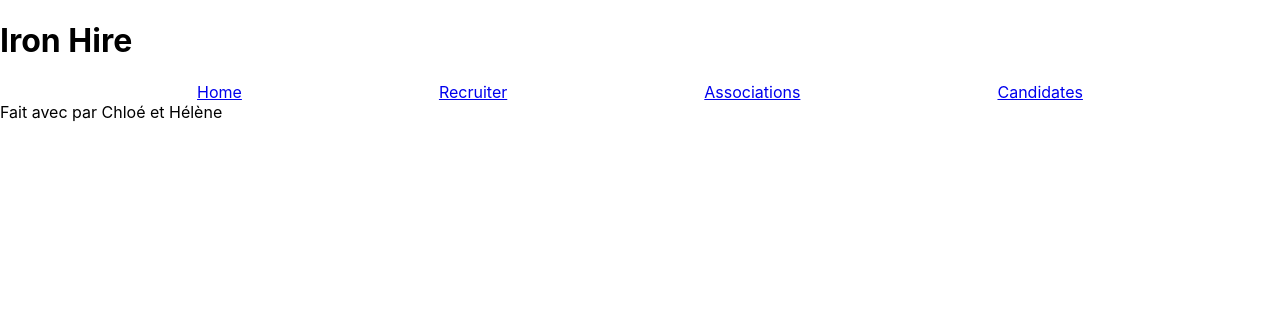
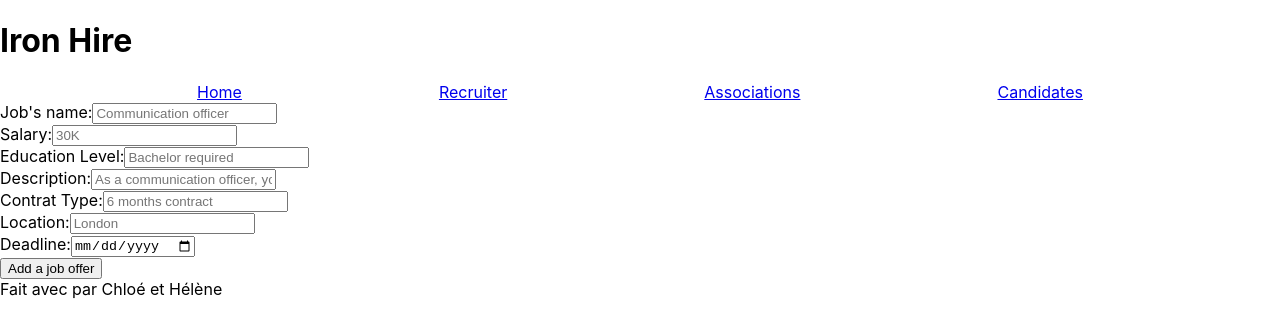
Before and after one commit to chloehd/ironHire-frontend, a React (Create React App) app: page /add-job in a window 1280 px wide. Shown: the top 334 px of the page. Built offline with nearby package versions, Linux system fonts and the light colour scheme; no server answers.

Commit message:
association page & recruiter beginning

```diff
--- a/src/App.js
+++ b/src/App.js
@@ -20,6 +20,7 @@ import NewsPage from "./components/NewsPage.js";
 import "./App.css";
 import OneCandidate from "./components/OneCandidate.js";
 import AllCandidates from "./components/AllCandidates.js";
+import AllAssociations from "./components/AllAssociations.js";
 
 class App extends Component {
 
@@ -93,6 +94,7 @@ class App extends Component {
           <Route path="/change-profile" component={AddAssoProfile} />
           <Route path="/add-cv" component={AddCv} />
           <Route path="/asso/news" component={Associations} />
+          <Route path="/asso/all" component={AllAssociations} />
           <Route path="/recruiters" component={Recruiters} />
           <Route path="/login" render={() => {
             return <Login currentUser={this.state.currentUser}
--- a/src/components/AddJob.js
+++ b/src/components/AddJob.js
@@ -1,10 +1,120 @@
 import React, { Component } from 'react';
+import { Redirect } from "react-router-dom";
+import axios from "axios";
 
 class AddJob extends Component {
+  constructor(props) {
+    super(props);
+
+    this.state = {
+      name: "",
+      salary: "",
+      educationLevel: "",
+      description: "",
+      contractType: "",
+      location: "",
+      createdAt: "",
+      deadline: "",
+      owner: "recruiter",
+      isSubmitSuccessful: false,
+    }
+  }
+
+
+  genericSync(event) {
+    const { name, value } = event.target;
+    this.setState({ [name]: value });
+  }
+
+  handleSubmit(event) {
+    event.preventDefault();
+
+    axios.post(
+      process.env.REACT_APP_SERVER_URL + "/api/recruiter/addjob",
+      {
+        name: this.state.name,
+        salary: this.state.salary,
+        educationLevel: this.state.educationLevel,
+        description: this.state.description,
+        contractType: this.state.contractType,
+        location: this.state.location,
+        createdAt: this.state.createdAt,
+        deadline: this.state.deadline,
+        owner: this.state.owner.name,
+      },
+      { withCredentials: true }
+    )
+      .then(response => {
+        console.log("Add Job", response.data);
+        this.setState({ isSubmitSuccessful: true });
+      })
+      .catch(err => {
+        console.log("Add Job ERROR", err);
+        alert("Sorry! Something went wrong. AddJob52")
+      });
+  }
+
+
   render() {
+    if (this.state.isSubmitSuccessful) {
+      return <Redirect to="/recruiter/addjob" />
+    }
+
     return (
-      <section className="addjob">
+      <section className="AddJob">
+        <form onSubmit={event => this.handleSubmit(event)}>
+          <label>
+            Job's name:
+            <input value={this.state.name}
+              onChange={event => this.genericSync(event)}
+              type="text" name="name" placeholder="Communication officer" />
+          </label>
 
+          <label>
+            Salary:
+            <input value={this.state.salary}
+              onChange={event => this.genericSync(event)}
+              type="number" name="salary" placeholder="30K" />
+          </label>
+
+          <label>
+            Education Level:
+            <input value={this.state.educationLevel}
+              onChange={event => this.genericSync(event)}
+              type="text" name="educationLevel" placeholder="Bachelor required" />
+          </label>
+
+          <label>
+            Description:
+            <input value={this.state.description}
+              onChange={event => this.genericSync(event)}
+              type="text" name="description" placeholder="As a communication officer, you will have to..." />
+          </label>
+
+          <label>
+            Contrat Type:
+            <input value={this.state.contractType}
+              onChange={event => this.genericSync(event)}
+              type="text" name="contratType" placeholder="6 months contract" />
+          </label>
+
+          <label>
+            Location:
+            <input value={this.state.location}
+              onChange={event => this.genericSync(event)}
+              type="text" name="location" placeholder="London" />
+          </label>
+
+          <label>
+            Deadline:
+            <input value={this.state.deadline}
+              onChange={event => this.genericSync(event)}
+              type="date" name="deadline" placeholder="London" />
+          </label>
+
+          <button>Add a job offer</button>
+
+        </form>
       </section>
     )
   }
--- a/src/components/AddNews.js
+++ b/src/components/AddNews.js
@@ -25,8 +25,6 @@ class AddNews extends Component {
     axios.post(
       process.env.REACT_APP_SERVER_URL + "/api/asso/news",
       {
-        name: this.state.owner.name,
-        date: this.state.date,
         message: this.state.message,
         image: this.state.image,
         link: this.state.link,
@@ -35,7 +33,7 @@ class AddNews extends Component {
       )
       .then(response => {
         console.log("Add News", response.data);
-        this.setState({ isSubmitSuccessful: true });
+        this.props.updateNewsArray(response.data);
       })
       .catch(err => {
         console.log("Add News ERROR", err);
@@ -45,9 +43,9 @@ class AddNews extends Component {
 
 
   render() {
-    if (this.state.isSubmitSuccessful) {
-      return <Redirect to="/asso/news" />
-    }
+    // if (this.state.isSubmitSuccessful) {
+    //   return <Redirect to="/asso/news" />
+    // }
     return (
       <section className="AddNews">
         <h2>Share information</h2>
--- a/src/components/Associations.js
+++ b/src/components/Associations.js
@@ -1,20 +1,48 @@
 import React, { Component } from 'react';
 import NewsPage from "./NewsPage.js";
 import AddNews from "./AddNews.js";
+import axios from "axios";
 
 class Associations extends Component {
+  constructor(props){
+    super(props)
+    this.state = {
+      newsArray: [],
+    }
+  }
+
+  componentDidMount() {
+    axios.get(
+      process.env.REACT_APP_SERVER_URL + "/api/asso/news",
+      { withCredentials: true }
+      )
+      .then(response => {
+        console.log("News List", response.data);
+        this.setState({ newsArray: response.data });
+      })
+      .catch(err => {
+        console.log("News List ERROR", err);
+        alert("Sorry! Something went wrong. NewsP30");
+      });
+  }
+
+    updateNewsArray(oneNews) {
+      const newsArrayCopy = [...this.state.newsArray];
+      newsArrayCopy.push(oneNews);
+      this.setState({newsArray: newsArrayCopy});
+    }
+
 
   render() {
     return (
       <section className="associations">
         <nav>
           <a href="/asso/all">All Associations</a>
-          <a href="#0">Events</a>
           <a href="/change-profile">Your Profile</a>
         </nav>
 
-        <AddNews/>
-        <NewsPage/>
+        <AddNews updateNewsArray={(oneNews) => this.updateNewsArray(oneNews)}/>
+        <NewsPage newsArray={this.state.newsArray}/>
 
       </section>
     )
--- a/src/components/AssociationsSignup.js
+++ b/src/components/AssociationsSignup.js
@@ -79,8 +79,6 @@ class Signup extends Component {
                 type="password" name="originalPassword" placeholder="****" />
           </label>
 
-
-
           <button>Sign Up!</button>
         </form>
       </section>
--- a/src/components/NewsPage.js
+++ b/src/components/NewsPage.js
@@ -1,34 +1,11 @@
 import React, { Component } from "react";
-import axios from "axios";
-// import { Link } from "react-router-dom";
+import { Link } from "react-router-dom";
 
 
 class NewsPage extends Component {
-  constructor(props) {
-    super(props);
-
-    this.state = {
-      newsArray: [],
-    }
-  }
-
-  componentDidMount() {
-    axios.get(
-      process.env.REACT_APP_SERVER_URL + "/api/asso/news",
-      { withCredentials: true }
-      )
-      .then(response => {
-        console.log("News List", response.data);
-        this.setState({ newsArray: response.data });
-      })
-      .catch(err => {
-        console.log("News List ERROR", err);
-        alert("Sorry! Something went wrong. NewsP30");
-      });
-  }
 
   render() {
-    const { newsArray } = this.state;
+    const { newsArray } = this.props;
     return (
       <section className="NewsList">
 
@@ -36,25 +13,17 @@ class NewsPage extends Component {
           {newsArray.map(oneNews => {
             return (
               <li key={oneNews._id}>
-                <h4>{oneNews.owner}</h4>
-                <p>{oneNews.postingTime}</p>
+                <h4>{oneNews.owner.name}</h4>
+                <p>{oneNews.createdAt}</p>
+                <p>{oneNews.message}</p>
                 <img src={oneNews.image} alt = ""/>
-
+                {oneNews.Link && <Link to={oneNews.link}>Click me</Link>}
               </li>
             )
           })}
         </ul>
 
 
-         <ul>
-              <li>
-                <h4>Happy Admins</h4>
-                <p>11 décembre 2018</p>
-                <p>Welcome to you!</p>
-                <img src="https://www.askideas.com/media/13/Welcome-Picture.jpg" alt = ""/>
-
-              </li>
-        </ul>
 
       </section>
     );
```
Also changed, not shown: src/components/OneAssociation.js (added, +45 -0 lines).
